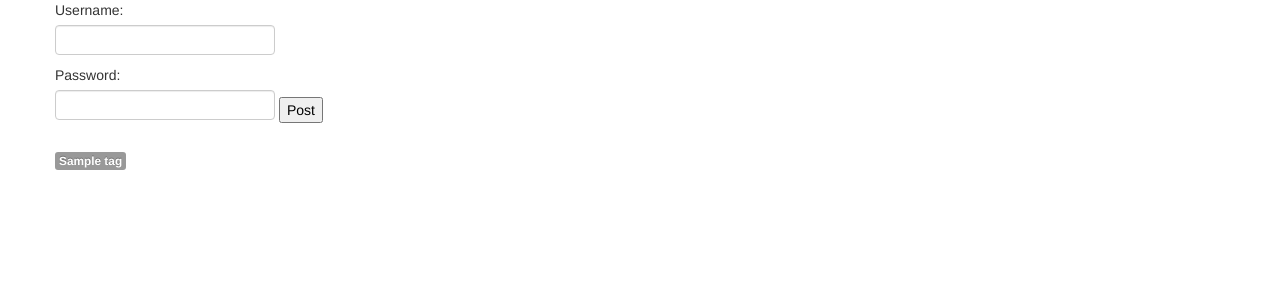
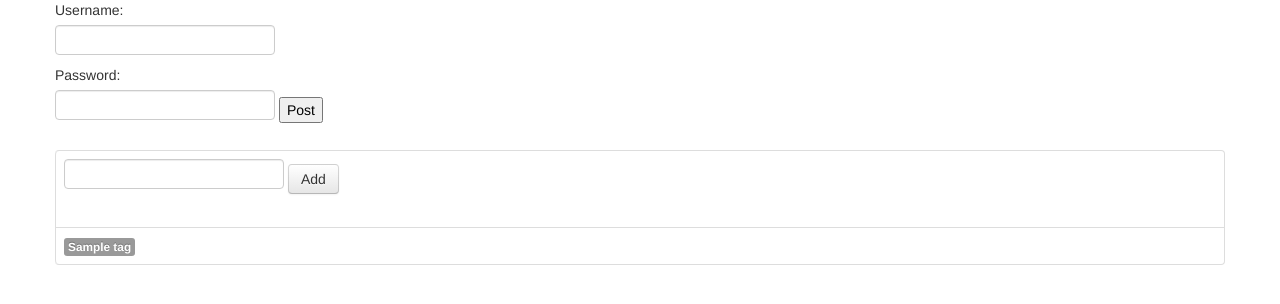
Before and after one commit to oneyoung/django-blog, a Django app: template html/templates/edit.html in a window 1280 px wide. Shown: the top 304 px of the page. Run offline with Django 3.2, Linux system fonts and the light colour scheme; tables that the repository leaves empty hold one stand-in row (values such as "Sample post"); the template is opened without the code that fills it: values that come from a table or form of the project are taken from there, most other values are stand-ins (such as "Sample title", 1, 10 or a date in 2020); parts of the project's set-up code (start-up, migrations or seed data) failed here and were passed over; some libraries are stand-ins or nearby versions.

Commit message:
+ tag hint for edit.html

```diff
--- a/html/templates/edit.html
+++ b/html/templates/edit.html
@@ -5,13 +5,23 @@
   {{ form|as_bootstrap }}
   <input type="submit" value="Post" />
 </form>
+<table class="table table-bordered">
+  <tr><td>
+    <form>
+      <input type="text" data-provide="typeahead" data-source='[{% for tag in tags %}"{{ tag }}",{% endfor %}""]' />
+      <button  type="submit" class="btn">Add</button>
+    </form>
     <div id="taglist">
     </div>
+  </td></tr>
+  <tr><td>
     <div id="all_taglist">
       {% for tag in tags %}
         <span data-type="tag" class="label" id="id_tag_{{ tag.name }}">{{ tag.name }}</span>
       {% endfor %}
     </div>
+  </td></tr>
+</table>
 
 <script>
 var allTagList = document.getElementById("all_taglist");
```
Lines whose indentation alone changed are shown as unchanged.
